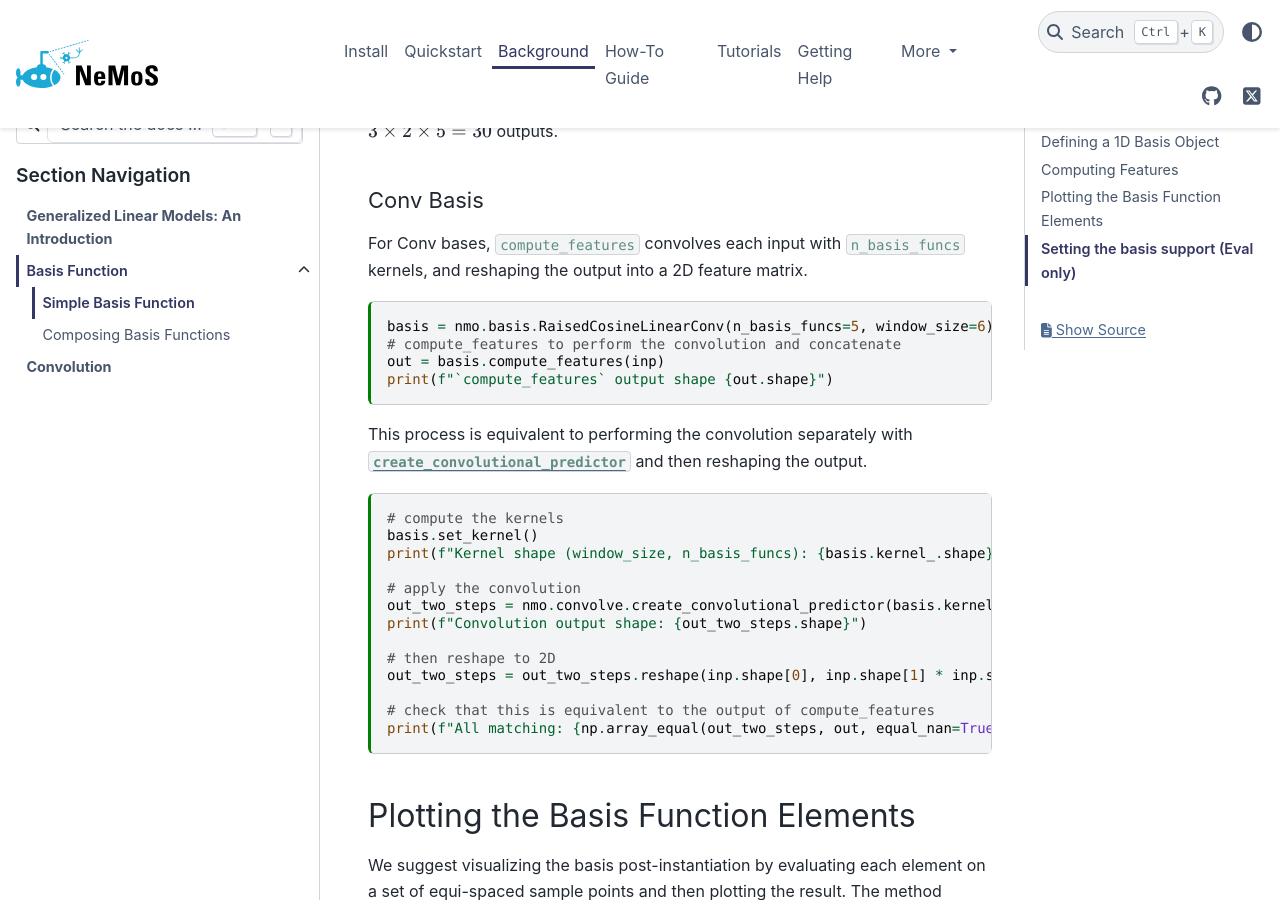
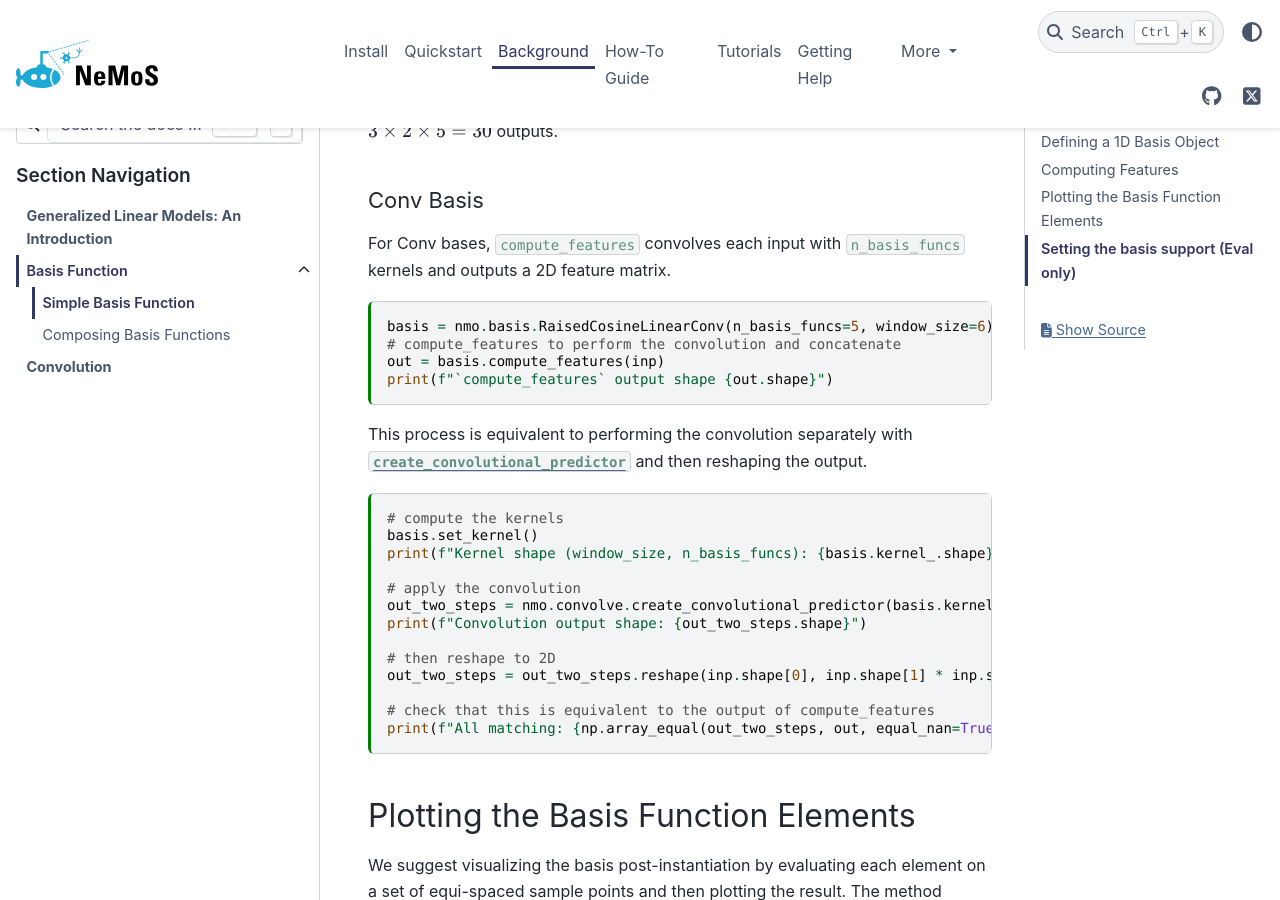
Before and after one commit to flatironinstitute/nemos, a Sphinx documentation site: the page built from docs/background/basis/plot_01_1D_basis_function.md, in a window 1280 px wide and 900 px high, scrolled down 2829 px. Built offline with Sphinx 7.4.7 and the PyData theme 0.15.4, drawn with Linux system fonts in a browser that asks for light colours.

Commit message:
Update docs/background/basis/plot_01_1D_basis_function.md
Co-authored-by: William F. Broderick <billbrod@gmail.com>

````diff
--- a/docs/background/basis/plot_01_1D_basis_function.md
+++ b/docs/background/basis/plot_01_1D_basis_function.md
@@ -156,7 +156,7 @@
 
 #### Conv Basis
 
-For Conv bases, `compute_features` convolves each input with `n_basis_funcs` kernels, and reshaping the output into a 2D feature matrix.
+For Conv bases, `compute_features` convolves each input with `n_basis_funcs` kernels and outputs a 2D feature matrix.
 
 ```{code-cell} ipython3
 basis = nmo.basis.RaisedCosineLinearConv(n_basis_funcs=5, window_size=6)
````
